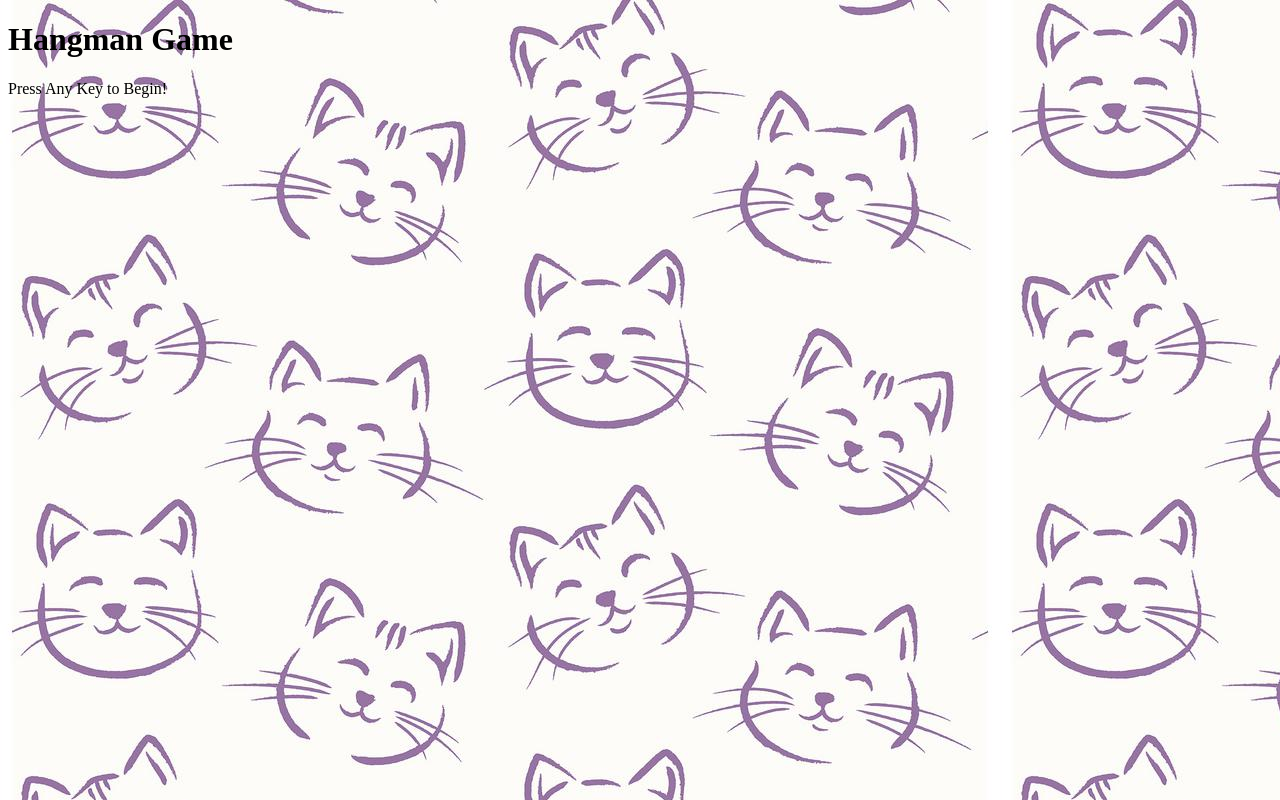
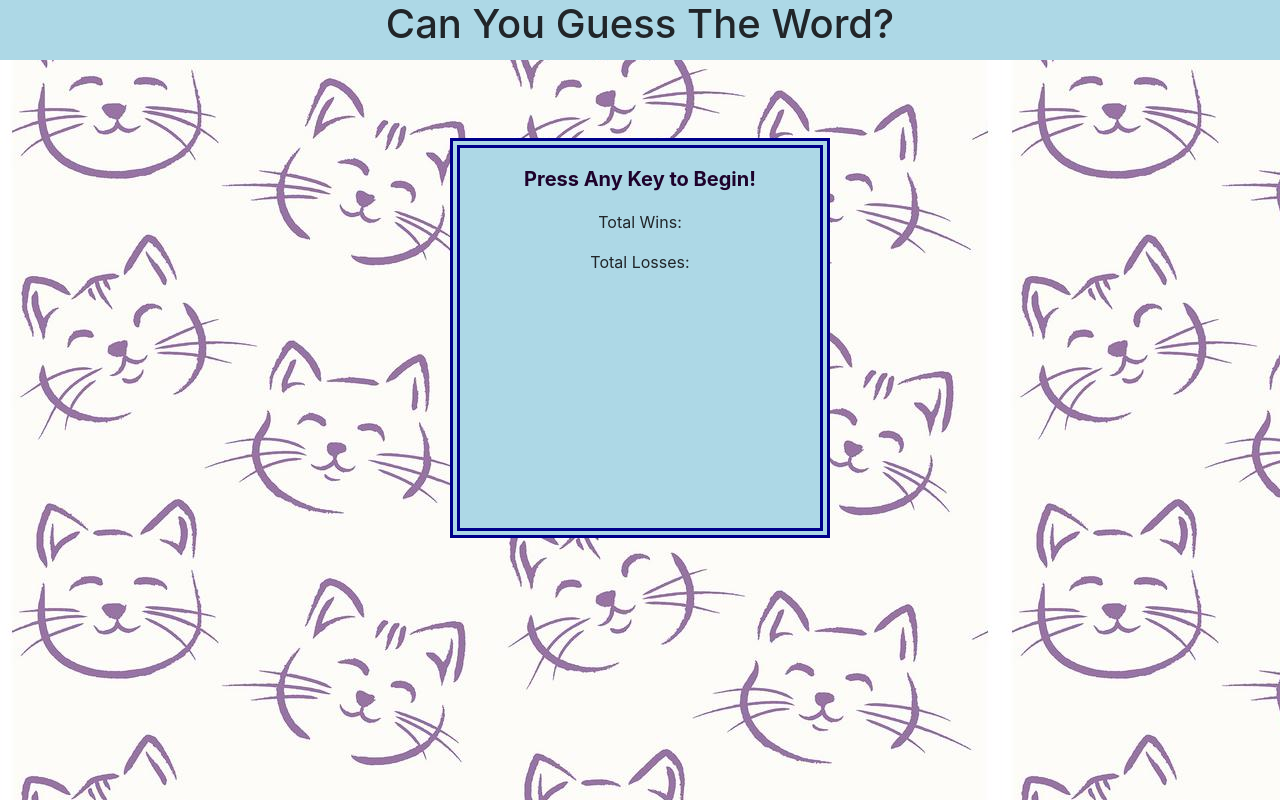
Before and after one commit to kendallsdavis/Word-Guess-Game, a plain HTML site: page index.html in a window 1280 px wide. Drawn offline with nearby package versions, Linux system fonts and the light colour scheme.

Commit message:
final game

```diff
--- a/assets/css/style.css
+++ b/assets/css/style.css
@@ -2,6 +2,49 @@ body {
     background-image: url("../images/cats.jpg") ;
 }
 
+h1 {
+    font-size: 50px;
+    text-align: center;
+    height: 60px;
+    color: rgb(30, 2, 44);
+    background-color:lightblue;
+    font-family: 'Rubik', sans-serif;
+}
+
+#break2 {
+    height: 70px;
+}
+
+#box {
+    height: 400px;
+    background-color: lightblue;
+    text-align: center;
+    border-style: double;
+    border-color: darkblue;
+    border-width: 10px;
+}
+
+#message {
+    font-size: 30px;
+    color: rgb(30, 2, 44);
+}
+
 #remaining {
     color: blue;
+    font-size: 15px;
+    font-weight: bold;
 }
+
+#youveguessed {
+    color: blue;
+    font-size: 15px;
+    font-weight: bold;
+}
+
+#message,
+#mysteryWord {
+    font-size: 20px;
+    font-weight: bold;
+    text-align: center;
+    color: rgb(30, 2, 44);
+}
--- a/assets/javascript.js
+++ b/assets/javascript.js
@@ -2,17 +2,23 @@
 // ==============================================================================
 
     // Set the list of possible answers to the game
-    var cats = ["tuxedo","calico","persian","siamese","munchkin","sphynx","ragdoll"]
+    var cats = ["tuxedo","calico","persian","siamese","munchkin","sphynx","ragdoll"];
     // Create an empty array to collect the letters guessed
     var guessed = [];
     // Create a variable to count down remaining guesses
     var chances = 15;
+    // Create an empty array for the characters of the hidden word
     var blanks = [];
+    // Set win and loss variables to an initial value of 0
+    var wins = 0;
+    var losses = 0;
+
 
 // RANDOM WORD GENERATION
 // ==============================================================================
 
     // Select a random element from the array to serve as the answer for one round
+
     var answer1 = cats[Math.floor(Math.random()*cats.length)];
     console.log(answer1);
     var answer2 = []
@@ -23,7 +29,7 @@
 // MAIN PROCESS
 // ==============================================================================
 
-    document.onkeyup = function MyFunction() {
+    document.onkeyup = function mainFunction() {
 
     // Clear the "Press Any Key To Begin!" text from the message array, leaving an empty array.
     message.length = 0;
@@ -33,7 +39,6 @@
 
 
     // Call the now blank "message" array and fill it with the "_" text in the blanks array
-
     for (var i = 0; i < answer2.length; i++) {
         if(blanks.length === answer2.length){
             blanks = blanks;
@@ -41,8 +46,6 @@
             blanks.push("_");
         }
     }
-
-console.log(blanks);
 
     // Check the ith place of "answer2" to see if it's equal to the key pressed by the user
     // If the letter is in answer2, replace the ith place of "blanks" with the key entered
@@ -61,10 +64,28 @@ console.log(blanks);
     //  If the value of "eval" is greater than >1
      if (eval > -1){
 
-    // Then assess whether the user has any remaining chances
+    // Then assess whether the user has any remaining chances. If they don't they lose.
+
         if (chances <1 ) {
-            document.getElementById("loss").innerHTML = "You Lose!";
+            losses = losses + 1
+            document.getElementById("loss").innerHTML = "You Lose! " + "The word was: " + answer1;
+            document.getElementById("losses").innerHTML = "Total Losses: " + losses;
+
+    // Tried below code to reset game and all variables. Code interferes with initial set up of the game.
+    // I wasn't able to figure out the problem.
+            // var guessed = [];
+            // var chances = 15;
+            // var blanks = [];
+
+            // var answer1 = cats[Math.floor(Math.random()*cats.length)];
+            // console.log(answer1);
+            // var answer2 = [];
+            // answer2 =  answer1.split("");
+            // console.log(answer2);
+
         } else {
+
+            // If they do have remaining chances the below is executed
 
             // Record the value of the key pressed into a temporary variable called "letter" and push it
             // into the "guessed" array of guessed letters
@@ -72,7 +93,8 @@ console.log(blanks);
                 guessed.push(letter);
 
             // Display each letter as it is guessed
-                document.getElementById("guesses").innerHTML = "You've Guessed These Letters: " + guessed.join(" ");
+                document.getElementById("youveguessed").innerHTML = "You've Guessed These Letters: ";
+                document.getElementById("guesses").innerHTML = guessed.join(" ");
 
             // Subtract 1 from the chance count on each guess, and display the current value of chances.
                 chances = chances - 1;
@@ -83,9 +105,20 @@ console.log(blanks);
     // This portion of the statement should only be reached if there are no remaining blanks and chances
     // have not run out
             } else {
-    alert("YOU WIN!!");
-        }
+                wins = wins + 1
+                document.getElementById("wins").innerHTML = "Total Wins: " + wins + " Press Any Key to Play Again";
+    // Tried below code to reset game and all variables. Code interferes with initial set up of the game.
+    // I wasn't able to figure out the problem.
+            // var guessed = [];
+            // var chances = 15;
+            // var blanks = [];
 
+            // var answer1 = cats[Math.floor(Math.random()*cats.length)];
+            // console.log(answer1);
+            // var answer2 = [];
+            // answer2 =  answer1.split("");
+            // console.log(answer2);
+            }
 
-// TO CLOSE ON KEY FUNCTION ---------
+// TO CLOSE ONKEYUP FUNCTION ---------
 }
--- a/index.html
+++ b/index.html
@@ -6,25 +6,42 @@
 <head>
 <meta charse="UTF-8":>
 <title>Hangman Game</title>
-<h1> Hangman Game</h1>
+<h1> Can You Guess The Word? </h1>
 <link rel="stylesheet" src="assets/css/reset.css">
 <link rel="stylesheet" type="text/css" href="assets/css/style.css">
+<link rel="stylesheet" href="https://maxcdn.bootstrapcdn.com/bootstrap/4.0.0/css/bootstrap.min.css">
 <script src="assets/javascript.js"></script>
+<link href="https://fonts.googleapis.com/css?family=Rubik:900" rel="stylesheet">
 </head>
 
 <body>
+        <!-- <img id="win" src="assets/images/win.jpg" alt="You Win!" width="304" height="228"> -->
 
-<div>
+<div id = "break" class = "row">
+    <div id = "break2" class = col-md-12>
 
+    </div>
+</div>
+
+<div class = "container">
+    <div id = "content" class = "row">
+        <div id = "blank1" class = col-md-4></div>
+        <div id = "box" class = col-md-4>
             <p id = "mysteryWord"></p>
             <p id = "message">Press Any Key to Begin!</p>
+            <p id = "wins">Total Wins: </p>
+            <p id = "losses"> Total Losses: </p>
             <p id = "goodguess"></p>
             <p id = "Status"></p>
             <p id = "remaining"></p>
+            <p id = "youveguessed"></p>
             <p id = "guesses"></p>
             <p id = "loss"></p>
+            <p>  </p>
+        </div>
+        <div id = "blank2" class = col-md-4></div>
 
 </div>
-
+</div>
 </body>
 </html>
```
Lines whose indentation alone changed are shown as unchanged.
